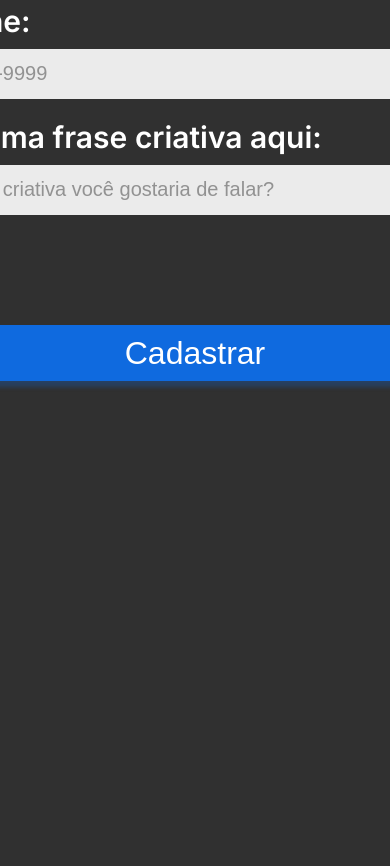
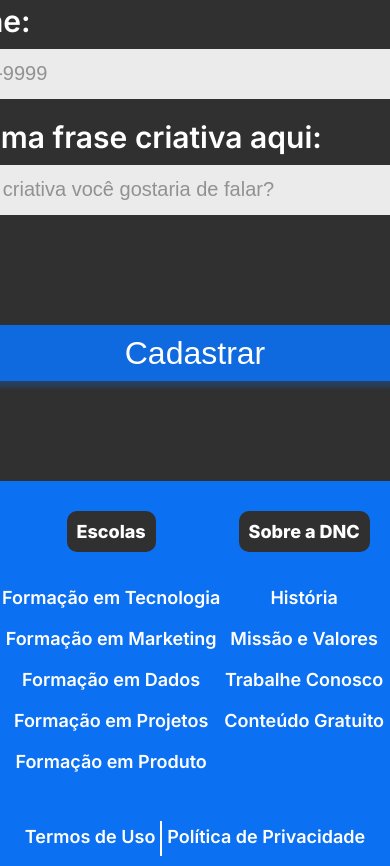
Before and after one commit to LeonardoDeSouza-Dev/bootcamp-dnc, a plain HTML site: page index.html in a window 390 px wide. Shown: the part 1691-2557 px from the top of the page. Before the commit the page ends 2172 px from the top, so only its background shows below. Drawn offline with Linux system fonts and the light colour scheme.

```diff
--- a/index.html
+++ b/index.html
@@ -73,5 +73,53 @@
         </form>
     </section>
 
+    <footer>
+        <div class="linha1">
+            <nav>
+                <h5>Escolas</h5>
+                <ul>
+                    <li>
+                        <a href="">Formação em Tecnologia</a>
+                    </li>
+                    <li>
+                        <a href="">Formação em Marketing</a>
+                    </li>
+                    <li>
+                        <a href="">Formação em Dados</a>
+                    </li>
+                    <li>
+                        <a href="">Formação em Projetos</a>
+                    </li>
+                    <li>
+                        <a href="">Formação em Produto</a>
+                    </li>
+                </ul>
+            </nav>
+            <nav>
+                <h5>Sobre a DNC</h5>
+                <ul>
+                    <li>
+                        <a href="">História</a>
+                    </li>
+                    <li>
+                        <a href="">Missão e Valores</a>
+                    </li>
+                    <li>
+                        <a href="">Trabalhe Conosco</a>
+                    </li>
+                    <li>
+                        <a href="">Conteúdo Gratuito</a>
+                    </li>
+                </ul>
+            </nav>
+
+            <div class="endereco"></div>
+        </div>
+        <div class="linha2">
+            <a href="">Termos de Uso</a>
+            <a href="">Política de Privacidade</a>
+        </div>
+    </footer>
+
 </body>
 </html>
--- a/style.css
+++ b/style.css
@@ -146,3 +146,125 @@ section {
         box-shadow: 0px 6px 4px rgba(12, 112, 242, 0.25);
         cursor: pointer;
     }
+
+    /* Footer */
+    footer{
+        width: 100%;
+        background-color: var(--azul-dnc);
+    }
+    footer .linha1{
+        display: flex;
+        justify-content: space-around;
+        align-items: center;
+    }
+
+    footer ul{
+        list-style: none;
+        margin: 0px;
+        padding: 0px;
+    }
+
+    footer nav{
+        display: flex;
+        flex-direction: column;
+        align-items: center;
+        height: 330px;
+    }
+
+    footer h5{
+        text-align: center;
+        color: white;
+        font-weight: 800;
+        font-size: 18px;
+        font-family: var(--font-padrao);
+        background-color: var(--preto-dnc);
+        border-radius: 10px;
+        padding: 10px 10px 10px 10px;
+        margin-bottom: 15px;
+    }
+
+    footer ul li{
+        text-align: center;
+        color: white;
+        font-weight: 600;
+        font-size: 18px;
+        font-family: var(--font-padrao);
+        margin: 20px 0px 20px 0px;
+    }
+
+    footer ul li a{
+        color: white;
+        text-decoration: none;
+    }
+
+    footer ul li a:hover{
+        color: var(--cinza-hover);
+    }
+
+    footer .linha2{
+        height: 35px;
+        display: flex;
+        justify-content: center;
+        margin: 0px;
+        padding: 10px;
+    }
+
+    footer .linha2 a{
+        font-family: var(--font-padrao);
+        font-size: 18px;
+        font-weight: 600;
+        color: white;
+        text-decoration: none;
+        padding: 5px;
+    }
+
+    footer .linha2 a:first-child{
+        border-right: 2px solid white;
+    }
+
+    footer .linha2 a:hover{
+        color: var(--cinza-hover);
+    }
+
+@media only screen and (max-whidth: 600px){
+
+    #principal{
+        flex-direction: column;
+        height: auto;
+    }
+
+    #menu{
+        flex-direction: column;
+        width: 100%;
+        margin: 0px;
+    }
+
+    #menu a{
+        display: flex;
+        align-items: center;
+        height: 50px;
+    }
+
+    #principal button{
+        width: 100%;
+        margin: 0px;
+    }
+
+    section h1{
+        font-size:38px;
+    }
+
+    section h2{
+        font-size: 28px;
+        padding-right: 15px;
+        padding-left: 15px;
+    }
+    form{
+        width: 95%;
+        font-size: 20px;
+    }
+
+    .checkbox-itens label{
+        font-size: 17px;
+    }
+}
```
